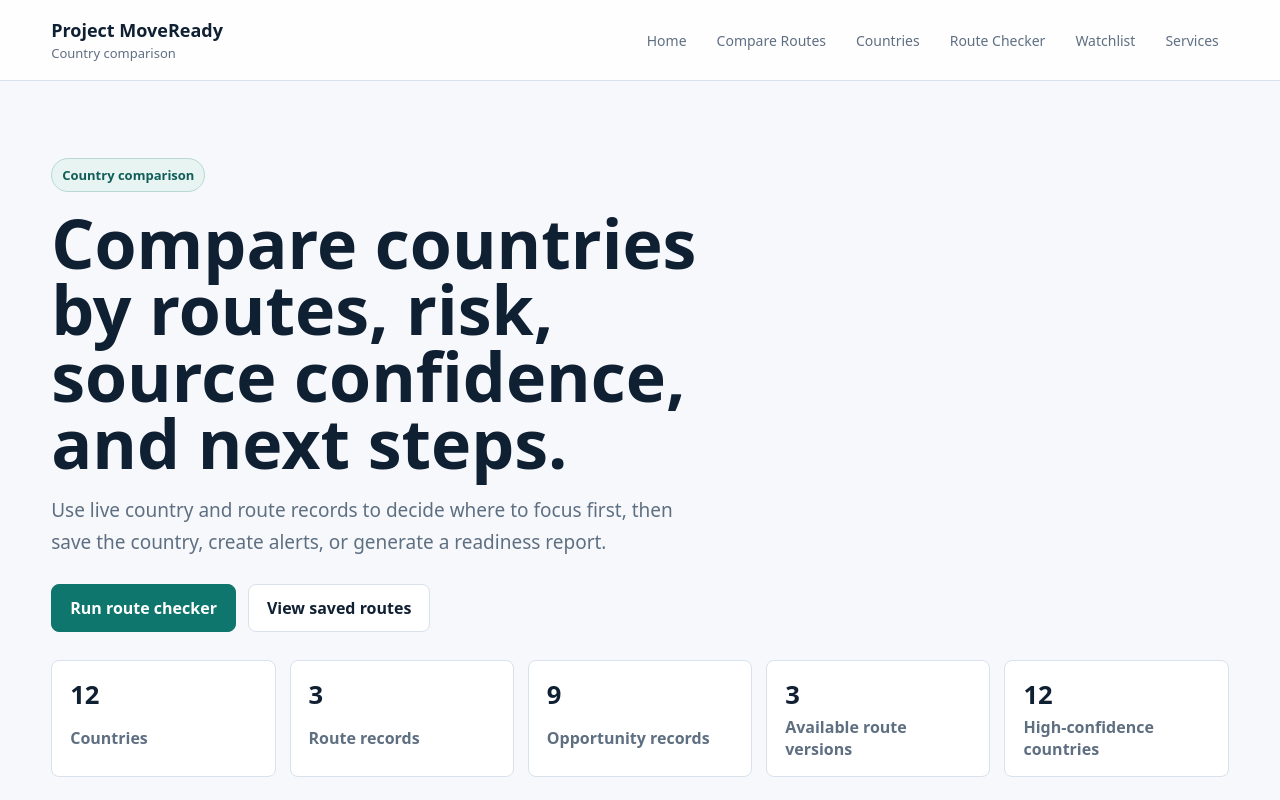
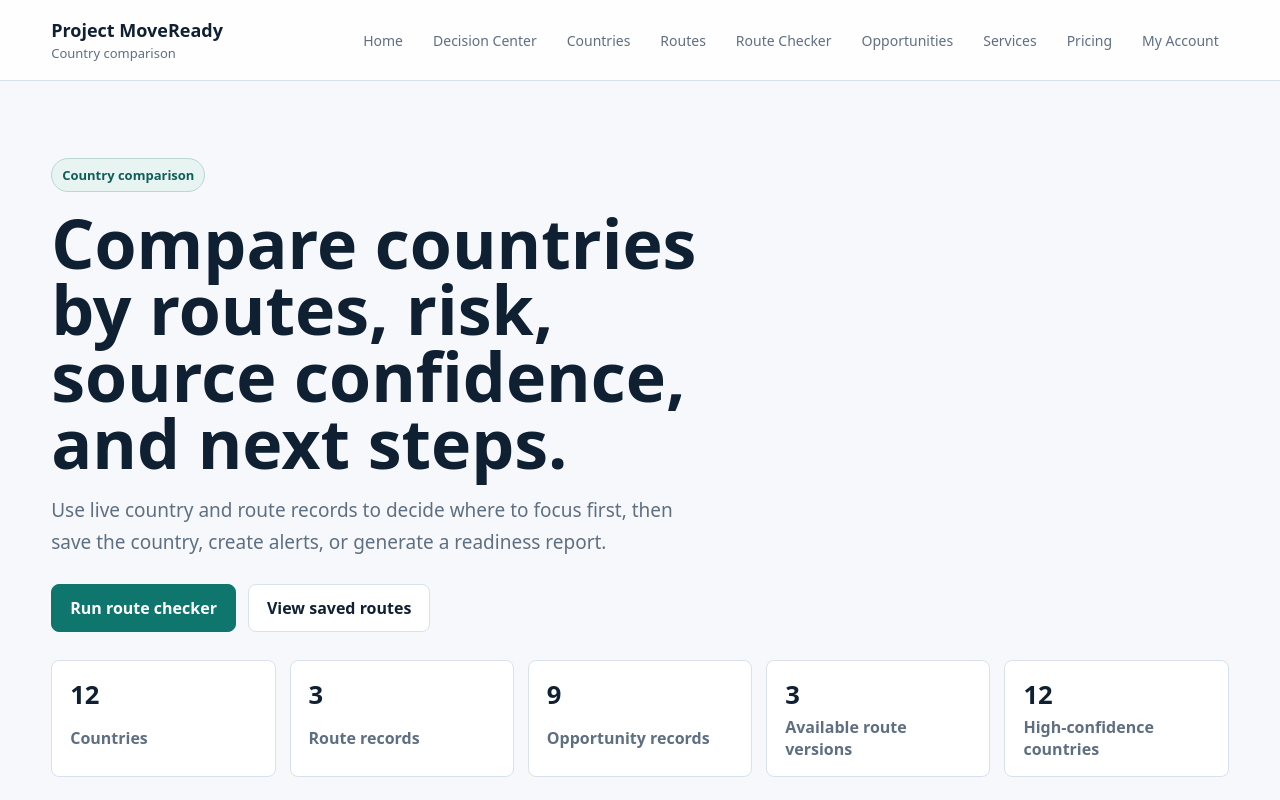
Before and after one commit to SirBM201/SirBM201-moveready-frontend, a Next.js app: page /country-comparison in a window 1280 px wide. Shown: the top 800 px of the page. Built offline with nearby package versions, Linux system fonts and the light colour scheme; no server answers.

Commit message:
Use clean header on country comparison page

```diff
--- a/app/country-comparison/page.tsx
+++ b/app/country-comparison/page.tsx
@@ -1,19 +1,10 @@
+import SiteHeader from "@/components/SiteHeader";
 import CountryComparisonWorkspace from "@/components/CountryComparisonWorkspace";
 
 export default function CountryComparisonPage() {
   return (
     <main className="page-shell">
-      <header className="topbar">
-        <a className="brand" href="/"><strong>Project MoveReady</strong><span>Country comparison</span></a>
-        <nav className="nav" aria-label="Main navigation">
-          <a href="/">Home</a>
-          <a href="/compare">Compare Routes</a>
-          <a href="/country-checker">Countries</a>
-          <a href="/route-checker">Route Checker</a>
-          <a href="/watchlist">Watchlist</a>
-          <a href="/services">Services</a>
-        </nav>
-      </header>
+      <SiteHeader sectionLabel="Country comparison" />
 
       <section className="hero-band compact-hero">
         <div className="hero-copy">
```
